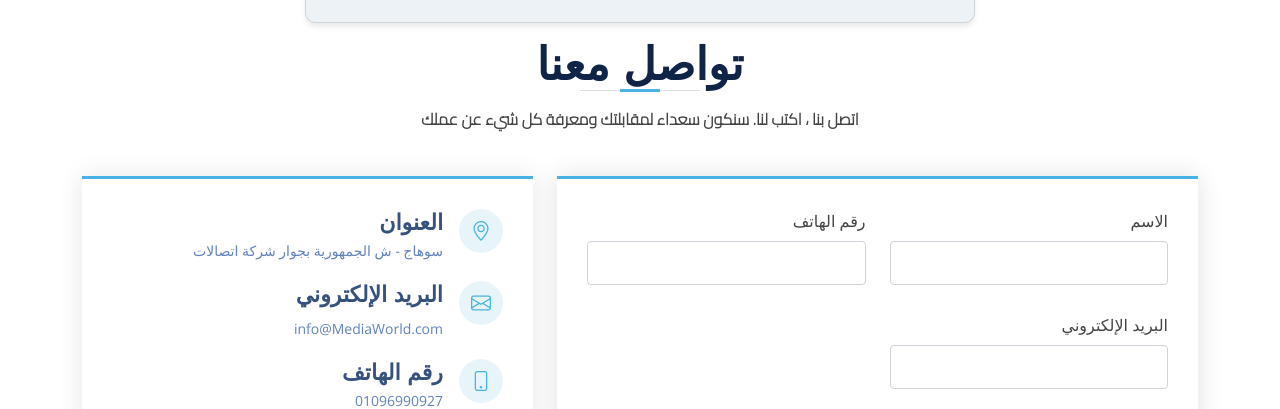
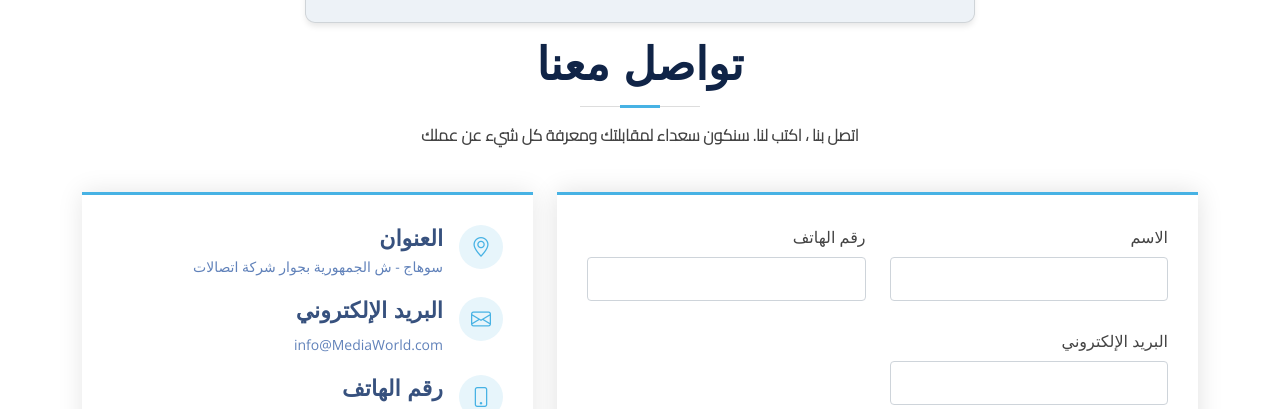
Before and after one commit to mohamed-hashemm/mediaw, a plain HTML site: page index.html in a window 1280 px wide. Shown: the part 3334-3743 px from the top of the page. Drawn offline with nearby package versions, Linux system fonts and the light colour scheme.

Commit message:
Update index.html

```diff
--- a/index.html
+++ b/index.html
@@ -358,7 +358,7 @@
     <div class="container" data-aos="fade-up">
 
       <div class="section-title">
-        <h2>تواصل معنا</h2>
+        <h2 class="pb-3" >تواصل معنا</h2>
         <p class="cairofont">
           اتصل بنا ، اكتب لنا.
 سنكون سعداء لمقابلتك ومعرفة كل شيء عن عملك
```
